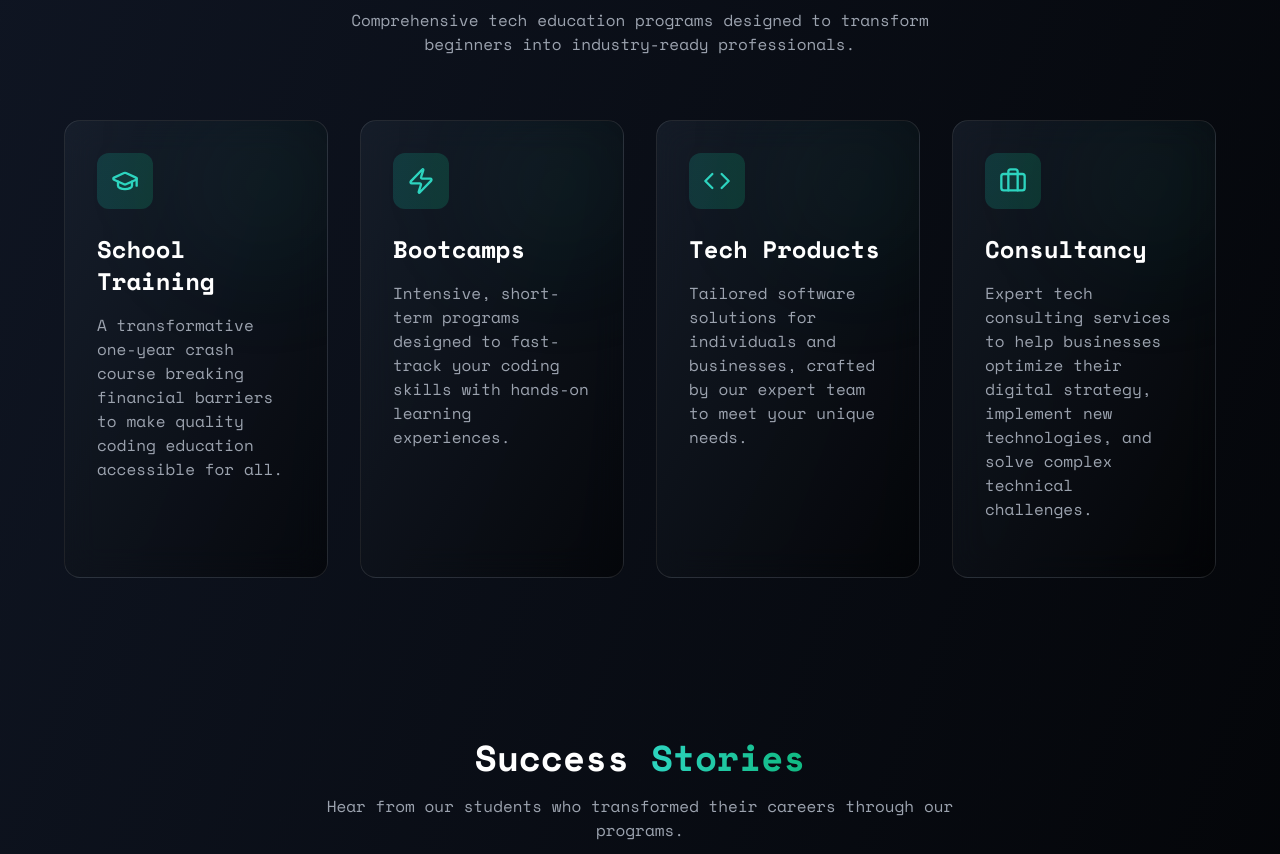
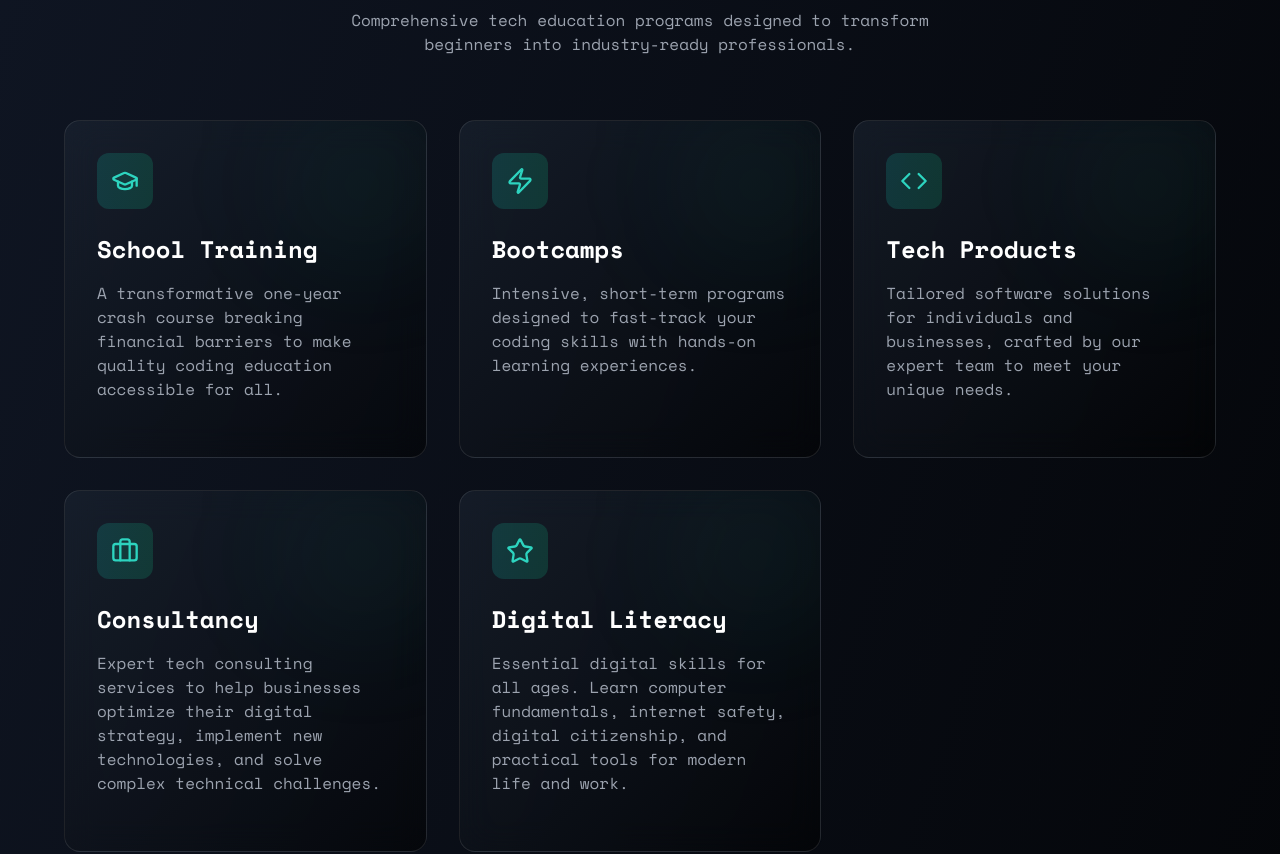
Before and after one commit to letscodetech/Lets-Code-Website, a Next.js app: page / in a window 1280 px wide. Shown: the part 940-1794 px from the top of the page. Built offline with nearby package versions, Linux system fonts and the light colour scheme.

Commit message:
Added digital literacy

```diff
--- a/src/app/page.tsx
+++ b/src/app/page.tsx
@@ -117,12 +117,12 @@ export default function HomePage() {
               <h2 className={`${spaceMono.className} text-4xl font-bold mb-4`}>Our <span className="bg-gradient-to-r from-teal-400 to-emerald-500 bg-clip-text text-transparent">Programs</span></h2>
               <p className="text-gray-400 max-w-2xl mx-auto">Comprehensive tech education programs designed to transform beginners into industry-ready professionals.</p>
             </motion.div>
-            <div className="grid grid-cols-1 md:grid-cols-2 lg:grid-cols-4 gap-8">
-              { /* ... (Program cards remain the same) ... */ }
+            <div className="grid grid-cols-1 md:grid-cols-2 lg:grid-cols-3 gap-8">
               <motion.div className="bg-gradient-to-br from-gray-800/50 to-black/50 backdrop-blur-lg rounded-2xl p-8 border border-white/10 overflow-hidden relative" whileHover={{ y: -15, borderColor: "rgba(20, 184, 166, 0.3)" }} initial={{ opacity: 0, y: 20 }} animate={{ opacity: 1, y: 0 }} transition={{ delay: 0.2 }}><div className="absolute top-0 right-0 w-32 h-32 bg-gradient-to-r from-teal-500/10 to-emerald-500/10 rounded-full blur-3xl"></div><div className="relative z-10"><div className="w-14 h-14 rounded-xl bg-gradient-to-r from-teal-500/20 to-emerald-500/20 flex items-center justify-center mb-6"><GraduationCap className="w-7 h-7 text-teal-400" /></div><h3 className="text-2xl font-bold mb-4">School Training</h3><p className="text-gray-400 mb-6">A transformative one-year crash course breaking financial barriers to make quality coding education accessible for all.</p></div></motion.div>
               <motion.div className="bg-gradient-to-br from-gray-800/50 to-black/50 backdrop-blur-lg rounded-2xl p-8 border border-white/10 overflow-hidden relative" whileHover={{ y: -15, borderColor: "rgba(20, 184, 166, 0.3)" }} initial={{ opacity: 0, y: 20 }} animate={{ opacity: 1, y: 0 }} transition={{ delay: 0.4 }}><div className="absolute top-0 right-0 w-32 h-32 bg-gradient-to-r from-teal-500/10 to-emerald-500/10 rounded-full blur-3xl"></div><div className="relative z-10"><div className="w-14 h-14 rounded-xl bg-gradient-to-r from-teal-500/20 to-emerald-500/20 flex items-center justify-center mb-6"><Zap className="w-7 h-7 text-teal-400" /></div><h3 className="text-2xl font-bold mb-4">Bootcamps</h3><p className="text-gray-400 mb-6">Intensive, short-term programs designed to fast-track your coding skills with hands-on learning experiences.</p></div></motion.div>
               <motion.div className="bg-gradient-to-br from-gray-800/50 to-black/50 backdrop-blur-lg rounded-2xl p-8 border border-white/10 overflow-hidden relative" whileHover={{ y: -15, borderColor: "rgba(20, 184, 166, 0.3)" }} initial={{ opacity: 0, y: 20 }} animate={{ opacity: 1, y: 0 }} transition={{ delay: 0.6 }}><div className="absolute top-0 right-0 w-32 h-32 bg-gradient-to-r from-teal-500/10 to-emerald-500/10 rounded-full blur-3xl"></div><div className="relative z-10"><div className="w-14 h-14 rounded-xl bg-gradient-to-r from-teal-500/20 to-emerald-500/20 flex items-center justify-center mb-6"><Code className="w-7 h-7 text-teal-400" /></div><h3 className="text-2xl font-bold mb-4">Tech Products</h3><p className="text-gray-400 mb-6">Tailored software solutions for individuals and businesses, crafted by our expert team to meet your unique needs.</p></div></motion.div>
               <motion.div className="bg-gradient-to-br from-gray-800/50 to-black/50 backdrop-blur-lg rounded-2xl p-8 border border-white/10 overflow-hidden relative" whileHover={{ y: -15, borderColor: "rgba(20, 184, 166, 0.3)" }} initial={{ opacity: 0, y: 20 }} animate={{ opacity: 1, y: 0 }} transition={{ delay: 0.8 }}><div className="absolute top-0 right-0 w-32 h-32 bg-gradient-to-r from-teal-500/10 to-emerald-500/10 rounded-full blur-3xl"></div><div className="relative z-10"><div className="w-14 h-14 rounded-xl bg-gradient-to-r from-teal-500/20 to-emerald-500/20 flex items-center justify-center mb-6"><Briefcase className="w-7 h-7 text-teal-400" /></div><h3 className="text-2xl font-bold mb-4">Consultancy</h3><p className="text-gray-400 mb-6">Expert tech consulting services to help businesses optimize their digital strategy, implement new technologies, and solve complex technical challenges.</p></div></motion.div>
+              <motion.div className="bg-gradient-to-br from-gray-800/50 to-black/50 backdrop-blur-lg rounded-2xl p-8 border border-white/10 overflow-hidden relative" whileHover={{ y: -15, borderColor: "rgba(20, 184, 166, 0.3)" }} initial={{ opacity: 0, y: 20 }} animate={{ opacity: 1, y: 0 }} transition={{ delay: 1.0 }}><div className="absolute top-0 right-0 w-32 h-32 bg-gradient-to-r from-teal-500/10 to-emerald-500/10 rounded-full blur-3xl"></div><div className="relative z-10"><div className="w-14 h-14 rounded-xl bg-gradient-to-r from-teal-500/20 to-emerald-500/20 flex items-center justify-center mb-6"><Star className="w-7 h-7 text-teal-400" /></div><h3 className="text-2xl font-bold mb-4">Digital Literacy</h3><p className="text-gray-400 mb-6">Essential digital skills for all ages. Learn computer fundamentals, internet safety, digital citizenship, and practical tools for modern life and work.</p></div></motion.div>
             </div>
           </div>
         </section>
```
